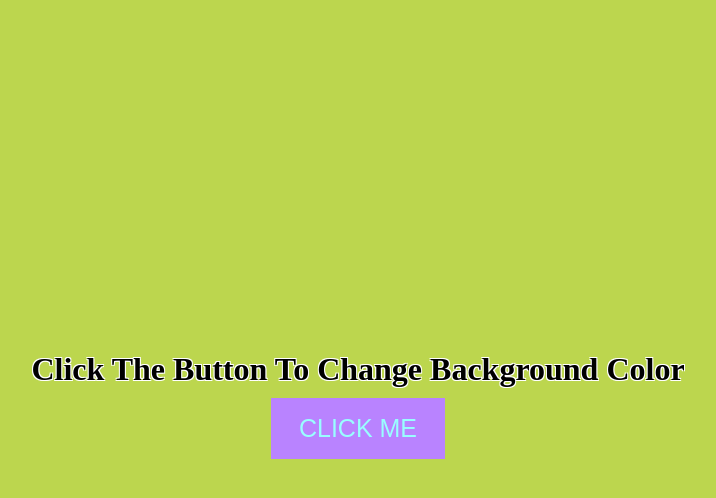
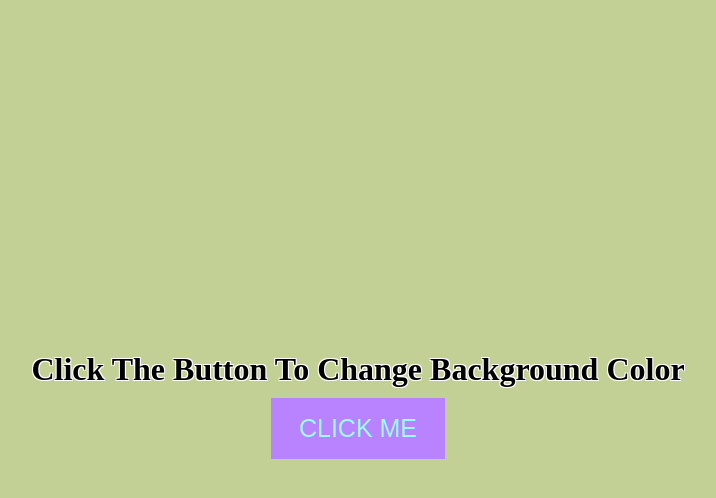
Before and after one commit to StepAsideLiL/js-dom, a plain HTML site: page src/project001/index.html in a window 1280 px wide. Both pictures are taken after a click on the button "CLICK ME". Shown: the whole page, without its empty margins (282-998 px from the left). Drawn offline with Linux system fonts and the light colour scheme.

Commit message:
Project 1: change background color with random rgba color

```diff
--- a/src/project001/app.js
+++ b/src/project001/app.js
@@ -1,20 +1,25 @@
 /**
  * Project requirement
- * - Change the background color by generating random color
+ * - Change the background rgba color by generating random color
+ *
+ * Solution
+ * - JavaScript Math.random() gives float number
+ * - 1 to 10 random number => Math.floor( Math.random() * 10 ) + 1
+ * - min to max random number => Math.floor( Math.random() * ( (max + 1) - min ) ) + min
  */
 
 // Select the elements.
-const body = document.getElementsByTagName('body')[0];
-const btn = document.querySelector('.change-btn');
+const body = document.getElementsByTagName( 'body' )[0];
+const btn = document.querySelector( '.change-btn' );
 
 // add event listener to the button element.
 btn.addEventListener( 'click', function( e ) {
     e.preventDefault();
-    body.style.backgroundColor = changeBackgroundColor();
+    body.style.backgroundColor = generateRGBABackgroundColor();
 } );
 
 // function to change background color randomly.
-function changeBackgroundColor() {
+function generateRGBABackgroundColor() {
     // var backgroungColor = Math.floor(Math.random()*16777215).toString(16);
     // console.log('#'+backgroungColor);
     // return '#'+backgroungColor;
--- a/src/project001/index.html
+++ b/src/project001/index.html
@@ -4,7 +4,7 @@
     <meta charset="UTF-8">
     <meta http-equiv="X-UA-Compatible" content="IE=edge">
     <meta name="viewport" content="width=device-width, initial-scale=1.0">
-    <title>Click button to change background color</title>
+    <title>Click button to change background color using rgba</title>
     <link rel="stylesheet" href="style.css">
 </head>
 <body>
--- a/src/project001/style.css
+++ b/src/project001/style.css
@@ -1,4 +1,6 @@
-* {
+*,
+*::after,
+*::before {
     margin: 0;
     padding: 0;
     box-sizing: border-box;
```
